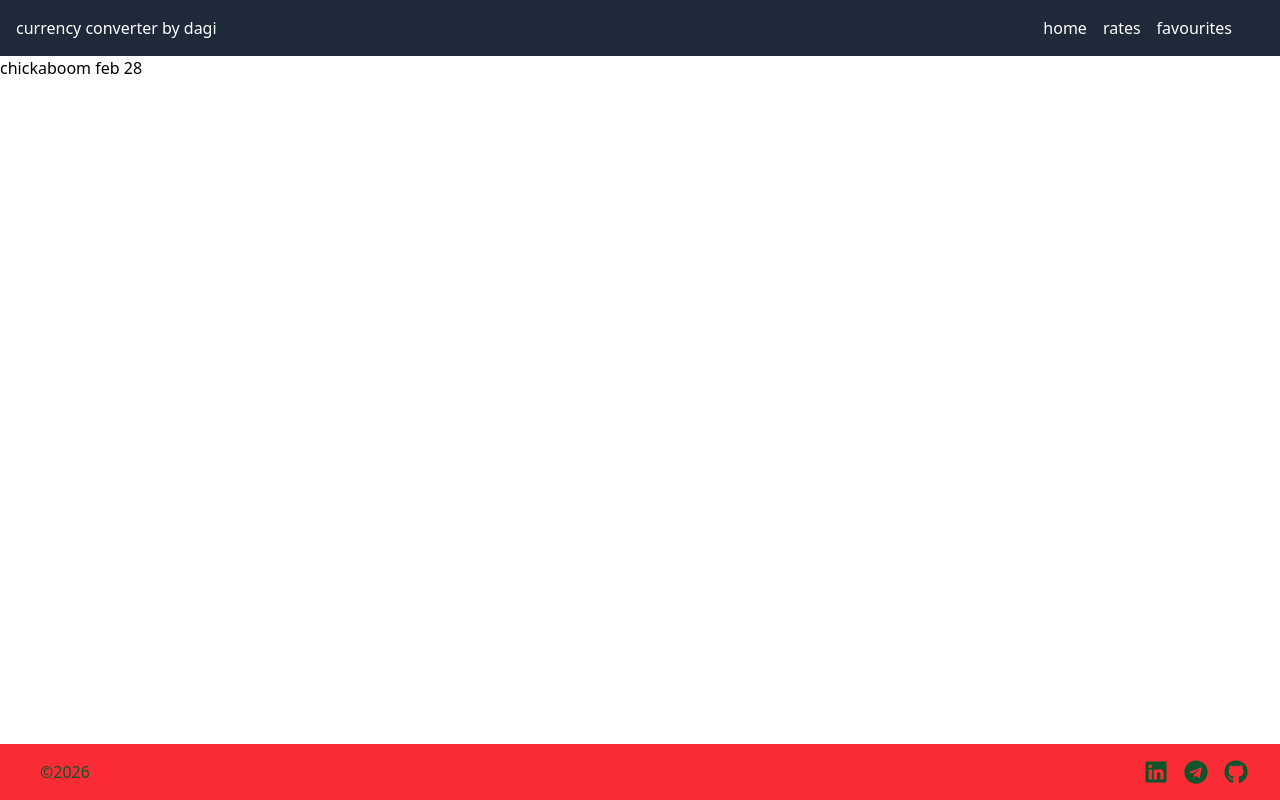
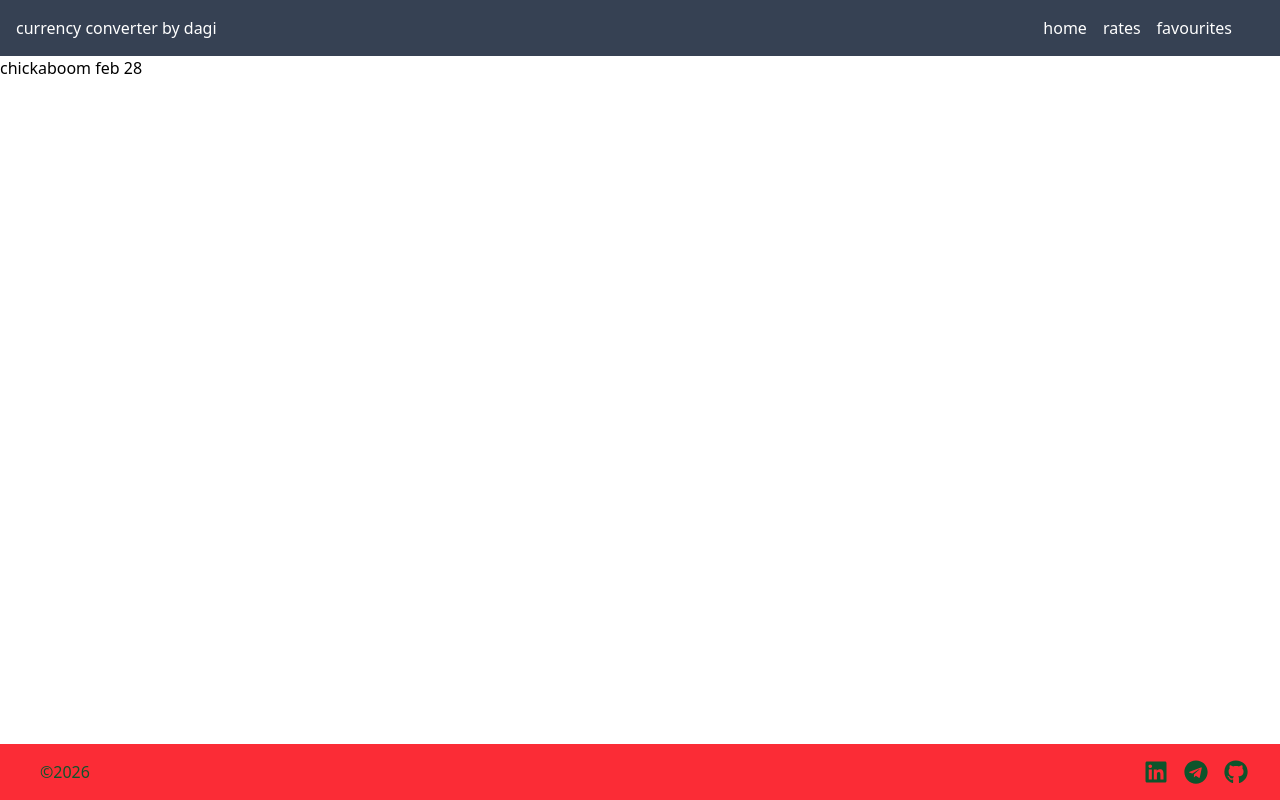
Before and after one commit to dagix7/currency-converter, a Next.js app: page / in a window 1280 px wide. Built offline with nearby package versions, Linux system fonts and the light colour scheme.

Commit message:
final touch on navbar

```diff
--- a/components/Navbar.tsx
+++ b/components/Navbar.tsx
@@ -3,7 +3,7 @@
 export default function Navbar(){
 
 return(
-<div className="flex justify-between items-center p-4 bg-gray-800 text-white">
+<div className="flex justify-between items-center p-4 bg-gray-700 text-white">
     <div className="flex 1  "> <h2>currency converter by dagi</h2> </div>
     <div className="flex 1  space-x-4 mr-8">
         <Link href="/"> home</Link>
```
